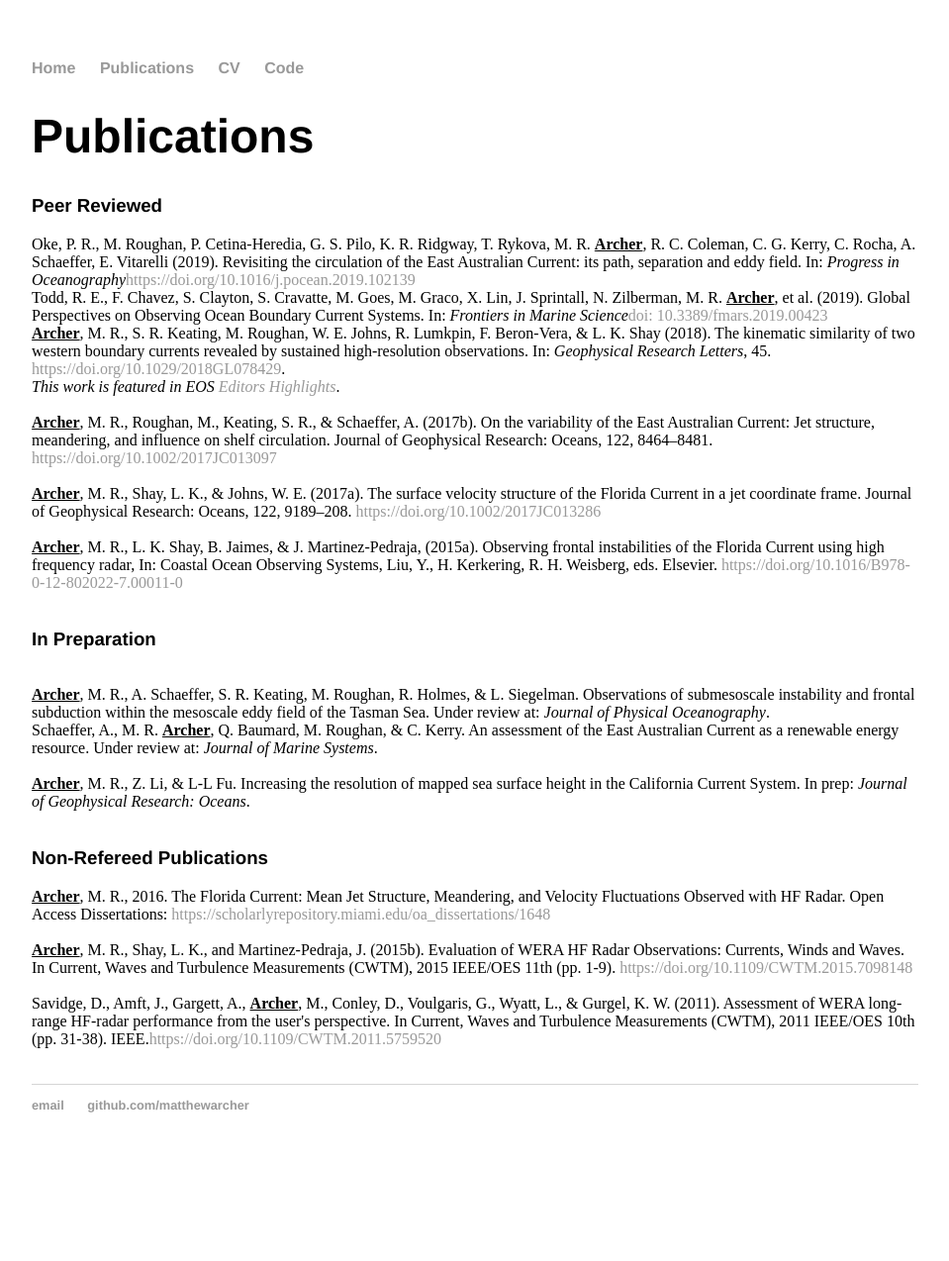
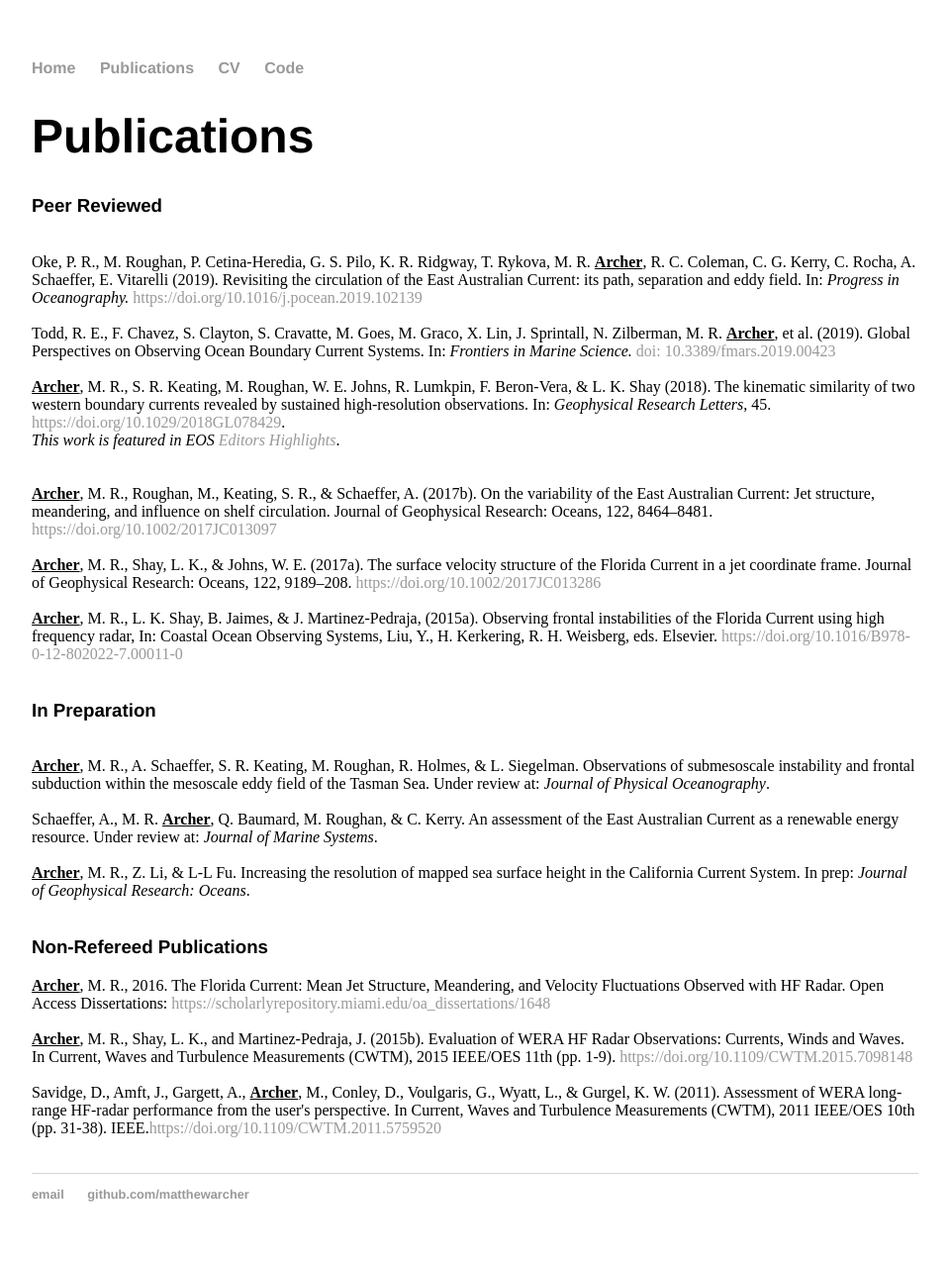
Before and after one commit to matthewarcher/matthewarcher.github.io, a Jekyll site: the page built from publications/index.html, in a window 1280 px wide. Shown: the whole page at 99% size, without its empty margins (160-1119 px from the left). Built offline with Jekyll 4.4.1, drawn with Linux system fonts in a browser that asks for light colours; before the commit the page ends 1184 px from its top, so only the background shows below that.

```diff
--- a/publications/index.html
+++ b/publications/index.html
@@ -6,16 +6,16 @@ title: Matthew R. Archer
 	<h1>Publications</h1>
 
 	<font face = "helvetica"><h3>Peer Reviewed</h3></font>
-	Oke, P. R., M. Roughan, P. Cetina-Heredia, G. S. Pilo, K. R. Ridgway, T. Rykova, M. R. <b><u>Archer</u></b>, R. C. Coleman, C. G. Kerry, C. Rocha, A. Schaeffer, E. Vitarelli (2019). Revisiting the circulation of the East Australian Current: its path, separation and eddy field. In: <i>Progress in Oceanography</i><a href="https://doi.org/10.1016/j.pocean.2019.102139" target="_blank">https://doi.org/10.1016/j.pocean.2019.102139</a><br>
-	Todd, R. E., F. Chavez, S. Clayton, S. Cravatte, M. Goes, M. Graco, X. Lin, J. Sprintall, N. Zilberman, M. R. <b><u>Archer</u></b>, et al. (2019). Global Perspectives on Observing Ocean Boundary Current Systems. In: <i>Frontiers in Marine Science</i><a href="https://www.frontiersin.org/articles/10.3389/fmars.2019.00423/abstract" target="_blank">doi: 10.3389/fmars.2019.00423</a><br>
-	<b><u>Archer</u></b>, M. R., S. R. Keating, M. Roughan, W. E. Johns, R. Lumkpin, F. Beron-Vera, & L. K. Shay (2018). The kinematic similarity of two western boundary currents revealed by sustained high-resolution observations. In: <i>Geophysical Research Letters</i>, 45. <a href="https://doi.org/10.1029/2018GL078429" target="_blank">https://doi.org/10.1029/2018GL078429</a>. <br> <i>This work is featured in EOS <a href="https://eos.org/editor-highlights/energetics-of-western-boundary-current-surface-flows-are-similar" target="_blank">Editors Highlights</a></i>.<br><br>
-	<b><u>Archer</u></b>, M. R., Roughan, M., Keating, S. R., & Schaeffer, A. (2017b). On the variability of the East Australian Current: Jet structure, meandering, and influence on shelf circulation. Journal of Geophysical Research: Oceans, 122, 8464–8481. <a href="https://doi.org/10.1002/2017JC013097" target="_blank">https://doi.org/10.1002/2017JC013097</a><br>
+	<br>Oke, P. R., M. Roughan, P. Cetina-Heredia, G. S. Pilo, K. R. Ridgway, T. Rykova, M. R. <b><u>Archer</u></b>, R. C. Coleman, C. G. Kerry, C. Rocha, A. Schaeffer, E. Vitarelli (2019). Revisiting the circulation of the East Australian Current: its path, separation and eddy field. In: <i>Progress in Oceanography. </i><a href="https://doi.org/10.1016/j.pocean.2019.102139" target="_blank"> https://doi.org/10.1016/j.pocean.2019.102139</a><br>
+	<br>Todd, R. E., F. Chavez, S. Clayton, S. Cravatte, M. Goes, M. Graco, X. Lin, J. Sprintall, N. Zilberman, M. R. <b><u>Archer</u></b>, et al. (2019). Global Perspectives on Observing Ocean Boundary Current Systems. In: <i>Frontiers in Marine Science. </i><a href="https://www.frontiersin.org/articles/10.3389/fmars.2019.00423/abstract" target="_blank"> doi: 10.3389/fmars.2019.00423</a><br>
+	<br><b><u>Archer</u></b>, M. R., S. R. Keating, M. Roughan, W. E. Johns, R. Lumkpin, F. Beron-Vera, & L. K. Shay (2018). The kinematic similarity of two western boundary currents revealed by sustained high-resolution observations. In: <i>Geophysical Research Letters</i>, 45. <a href="https://doi.org/10.1029/2018GL078429" target="_blank">https://doi.org/10.1029/2018GL078429</a>. <br> <i>This work is featured in EOS <a href="https://eos.org/editor-highlights/energetics-of-western-boundary-current-surface-flows-are-similar" target="_blank">Editors Highlights</a></i>.<br><br>
+	<br><b><u>Archer</u></b>, M. R., Roughan, M., Keating, S. R., & Schaeffer, A. (2017b). On the variability of the East Australian Current: Jet structure, meandering, and influence on shelf circulation. Journal of Geophysical Research: Oceans, 122, 8464–8481. <a href="https://doi.org/10.1002/2017JC013097" target="_blank">https://doi.org/10.1002/2017JC013097</a><br>
 	<br><u><b>Archer</u></b>, M. R., Shay, L. K., & Johns, W. E. (2017a). The surface velocity structure of the Florida Current in a jet coordinate frame. Journal of Geophysical Research: Oceans, 122, 9189–208. <a href="https://doi.org/10.1002/2017JC013286" target="_blank">https://doi.org/10.1002/2017JC013286</a><br>
 	<br><u><b>Archer</u></b>, M. R., L. K. Shay, B. Jaimes, & J. Martinez-Pedraja, (2015a). Observing frontal instabilities of the Florida Current using high frequency radar, In: Coastal Ocean Observing Systems, Liu, Y., H. Kerkering, R. H. Weisberg, eds.  Elsevier. <a href="/publications/Archer_etal_2015_BookCh.pdf" target="_blank">https://doi.org/10.1016/B978-0-12-802022-7.00011-0</a><br><br>
 
 	<font face = "helvetica"><h3>In Preparation</h3></font>
 	<br><b><u>Archer</u></b>, M. R., A. Schaeffer, S. R. Keating, M. Roughan, R. Holmes, & L. Siegelman. Observations of submesoscale instability and frontal subduction within the mesoscale eddy field of the Tasman Sea. Under review at: <i>Journal of Physical Oceanography</i>.<br>
-	Schaeffer, A., M. R. <b><u>Archer</u></b>, Q. Baumard, M. Roughan, & C. Kerry. An assessment of the East Australian Current as a renewable energy resource. Under review at: <i>Journal of Marine Systems</i>.<br>
+	<br>Schaeffer, A., M. R. <b><u>Archer</u></b>, Q. Baumard, M. Roughan, & C. Kerry. An assessment of the East Australian Current as a renewable energy resource. Under review at: <i>Journal of Marine Systems</i>.<br>
 	<br><b><u>Archer</u></b>, M. R., Z. Li, & L-L Fu. Increasing the resolution of mapped sea surface height in the California Current System. In prep: <i>Journal of Geophysical Research: Oceans</i>.<br>
 	<br>
 
```
